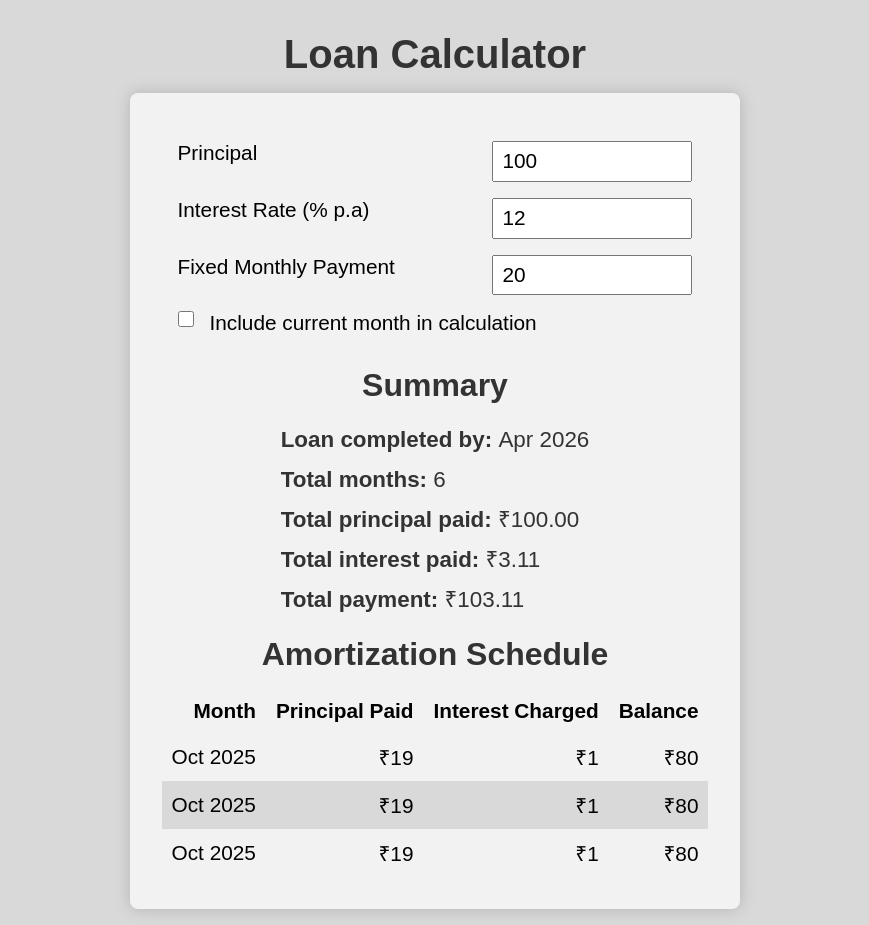
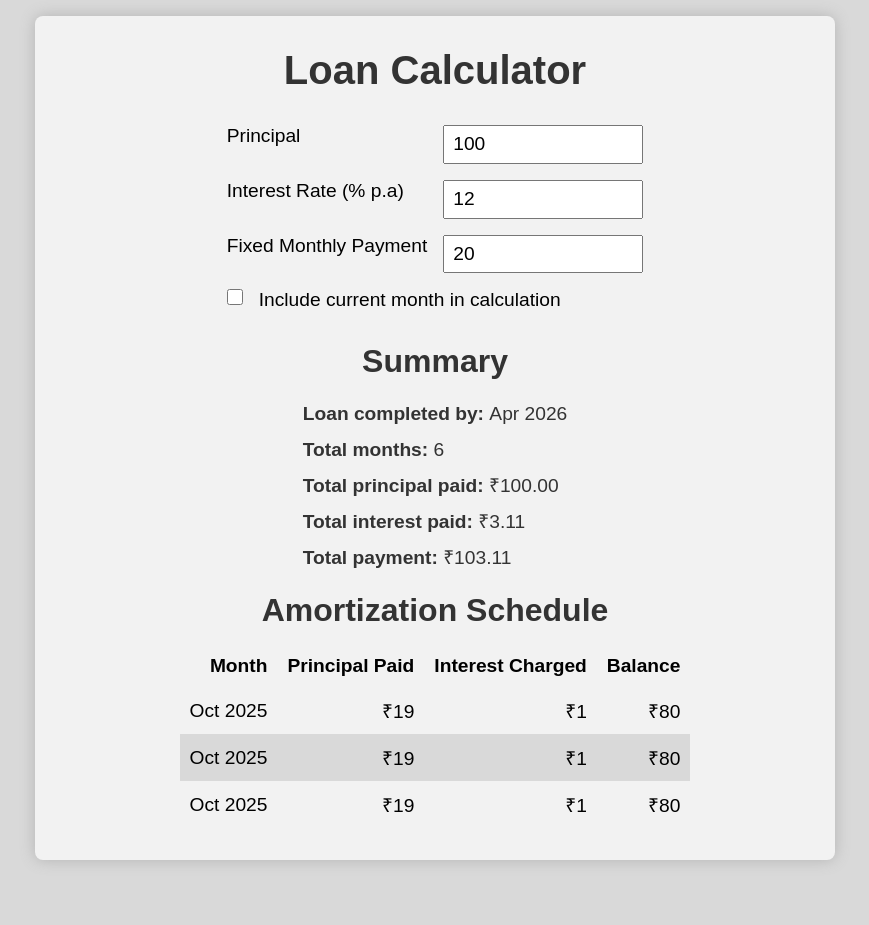
Before and after one commit to vidhatrihr/js-projects-2, a plain HTML site: page loan-calc/index.html in a window 1280 px wide. Shown: the whole page, without its empty margins (205-1074 px from the left). After the commit the page ends 876 px from the top, so only its background shows below. Drawn offline with Linux system fonts and the light colour scheme.

Commit message:
loan calc WIP

```diff
--- a/loan-calc/index.html
+++ b/loan-calc/index.html
@@ -10,8 +10,8 @@
   <body>
     <main>
       <h1>Loan Calculator</h1>
-      <div class="container">
-        <form class="input-card">
+
+      <form>
         <div>
           <label>
             Principal
@@ -40,26 +40,20 @@
           </label>
         </div>
       </form>
-        <div class="summary">
+
       <h2>Summary</h2>
-          <section class="summary-card">
+      <section class="summary">
         <ul>
-              <li>
-                <strong>Loan completed by: </strong><span class="summary-last-month"> _</span>
-              </li>
+          <li><strong>Loan completed by: </strong><span class="summary-last-month"> _</span></li>
           <li><strong>Total months: </strong><span class="summary-months"> _</span></li>
-              <li>
-                <strong>Total principal paid: </strong><span class="summary-principal"> _</span>
-              </li>
-              <li>
-                <strong>Total interest paid: </strong><span class="summary-interest"> _</span>
-              </li>
+          <li><strong>Total principal paid: </strong><span class="summary-principal"> _</span></li>
+          <li><strong>Total interest paid: </strong><span class="summary-interest"> _</span></li>
           <li><strong>Total payment: </strong><span class="summary-payment"> _</span></li>
         </ul>
       </section>
-          <section class="summary-table">
+
       <h2>Amortization Schedule</h2>
-            <div class="table-container">
+      <section class="table-container">
         <table>
           <thead>
             <tr>
@@ -90,10 +84,7 @@
             </tr>
           </tbody>
         </table>
-            </div>
       </section>
-        </div>
-      </div>
     </main>
   </body>
 </html>
--- a/loan-calc/style.css
+++ b/loan-calc/style.css
@@ -9,19 +9,25 @@
 body {
   font-family: Arial, Helvetica, sans-serif;
   background-color: hsl(0 0 85%);
-  font-size: 1.3em;
+  font-size: 1.2rem;
+  padding: 1rem;
 }
 
 main {
-  padding: 1rem;
+  max-width: 800px;
+  margin: 0 auto;
+  padding: 2rem;
   display: flex;
   flex-direction: column;
+  gap: 1rem;
   align-items: center;
+  background-color: hsl(0 0 95%);
+  border-radius: 8px;
+  box-shadow: 0 0 15px hsl(0 0 70%);
 }
 
 h1,
 h2 {
-  margin: 1rem;
   color: hsl(0 0 20%);
   font-size: 2.5rem;
   text-align: center;
@@ -31,14 +37,7 @@ h2 {
   font-size: 2rem;
 }
 
-.container {
-  padding: 2rem;
-  background-color: hsl(0 0 95%);
-  border-radius: 8px;
-  box-shadow: 0 0 15px hsl(0 0 70%);
-}
-
-.input-card {
+form {
   padding: 1rem;
   display: flex;
   flex-direction: column;
@@ -74,20 +73,8 @@ input[type='checkbox'] {
   height: 1rem;
 }
 
-.summary {
-  display: flex;
-  flex-direction: column;
-  align-items: center;
-}
-
-.summary-card {
-  display: flex;
-  justify-content: center;
-}
-
 li {
-  font-size: 1.4rem;
-  line-height: 2.5rem;
+  line-height: 2.25rem;
   color: hsl(0 0 20%);
   list-style: none;
 }
```
Lines whose indentation alone changed are shown as unchanged.
